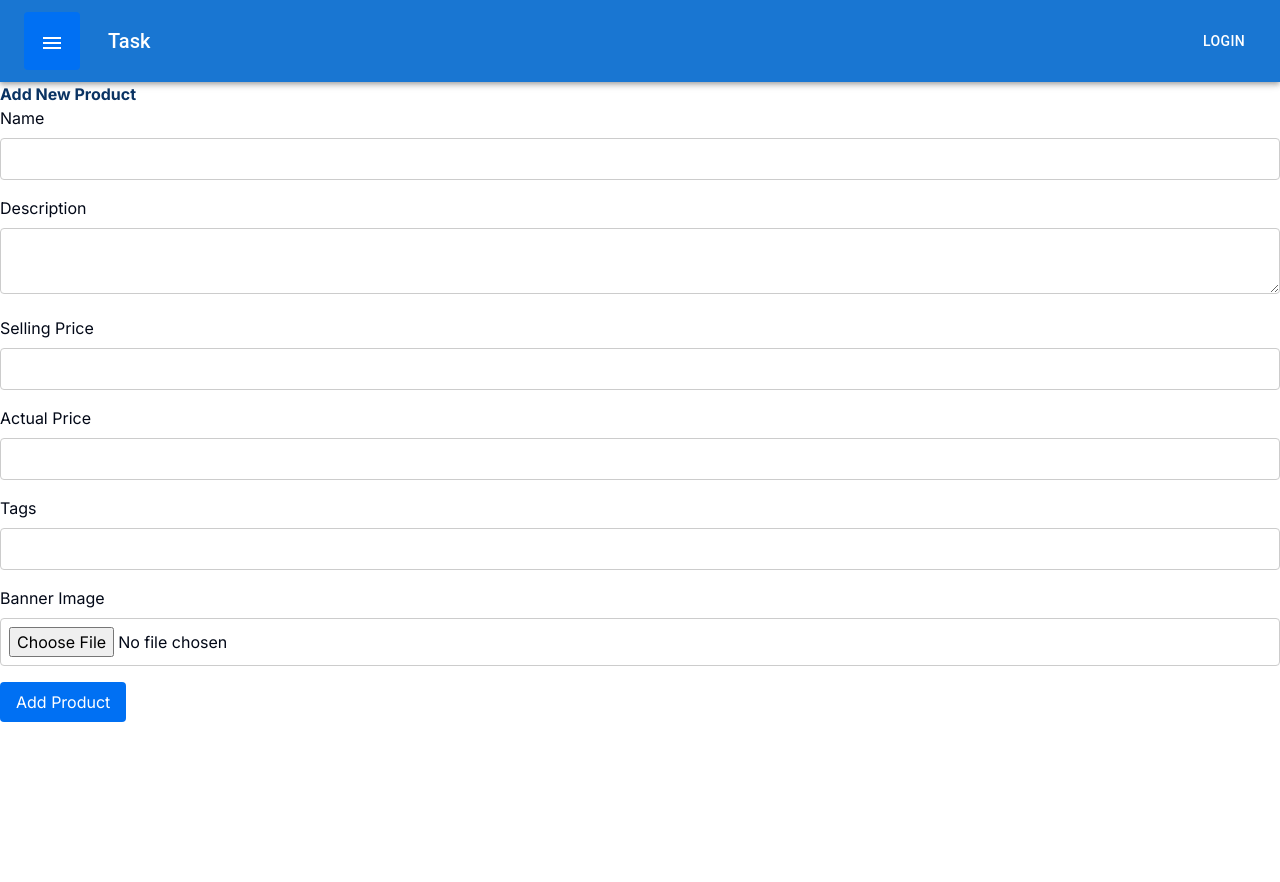
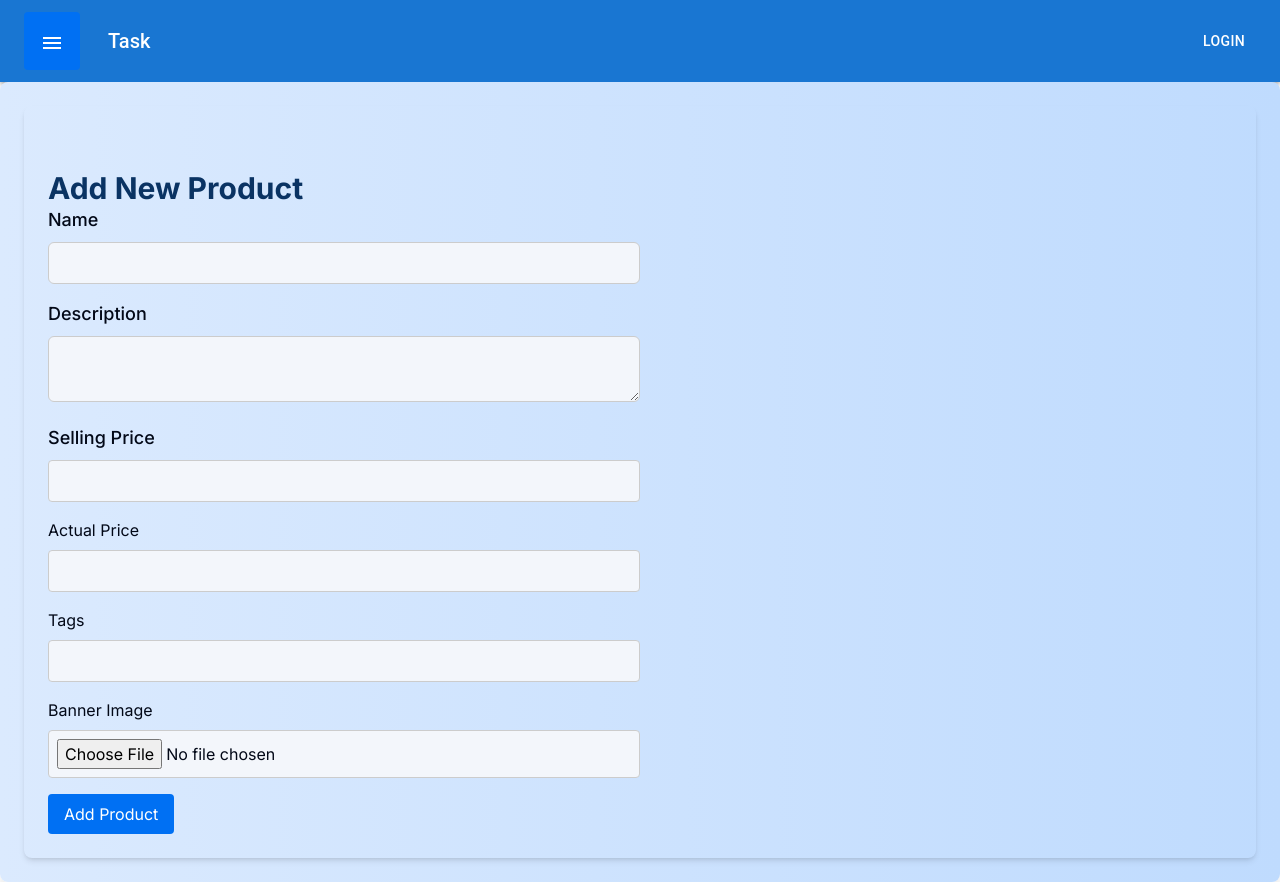
Before and after one commit to GodFather1818/AttachSQL, a Next.js app in the folder task1/: page /products/add in a window 1280 px wide. Before the commit the page ends 800 px from the top, so only its background shows below. Built offline with nearby package versions, Linux system fonts and the light colour scheme.

Commit message:
Styling added in products add section

```diff
--- a/task1/app/products/add/page.jsx
+++ b/task1/app/products/add/page.jsx
@@ -47,31 +47,40 @@ const AddProductForm = () => {
   };
 
   return (
-    <form onSubmit={handleSubmit} >
-      <h2 className='font-bold
-       text-primary'>Add New Product</h2>
+
+
+    <div className="m-2 mx-auto p-6 bg-gradient-to-r from-blue-100 to-blue-200 rounded-lg shadow-xl hover:shadow-2xl transition duration-300 ease-in-out">
+        <form onSubmit={handleSubmit} className="max-w-lg mx-auto mt-8 p-6 rounded-lg shadow-md">
+      <div className='mt-10'>
+      <h2 className='font-bold text-3xl
+       text-primary mb-4'>Add New Product</h2>
+      </div>
       {error && <p className="error">{error}</p>}
       <div className="form-group">
-        <label htmlFor="name">Name</label>
+        <label htmlFor="name" className="block text-lg font-medium mb-2">Name</label>
         <input
           type="text"
           id="name"
           value={name}
           onChange={(e) => setName(e.target.value)}
           required
+          className="p-2 border border-gray-300 rounded-md focus:outline-none focus:border-blue-500"
+
         />
       </div>
-      <div className="form-group">
-        <label htmlFor="description">Description</label>
+      <div className="form-group mb-4">
+        <label htmlFor="description"  className="block text-lg font-medium mb-2">Description</label>
         <textarea
           id="description"
           value={description}
           onChange={(e) => setDescription(e.target.value)}
           required
+          className="p-2 border border-gray-300 rounded-md focus:outline-none focus:border-blue-500"
+
         ></textarea>
       </div>
-      <div className="form-group">
-        <label htmlFor="sellingPrice">Selling Price</label>
+      <div className="form-group mb-4">
+        <label htmlFor="sellingPrice" className="block text-lg font-medium mb-2">Selling Price</label>
         <input
           type="number"
           id="sellingPrice"
@@ -114,6 +123,9 @@ const AddProductForm = () => {
       </button>
 
     </form>
+    </div>
+
+
   );
 };
 
--- a/task1/app/products/add/style.add.css
+++ b/task1/app/products/add/style.add.css
@@ -7,10 +7,11 @@
   }
   input,
   textarea {
-    width: 100%;
+    width: 50%;
     padding: 0.5rem;
     border: 1px solid #ccc;
     border-radius: 4px;
+    background-color: #f3f6fb;
   }
   button {
     padding: 0.5rem 1rem;
```
